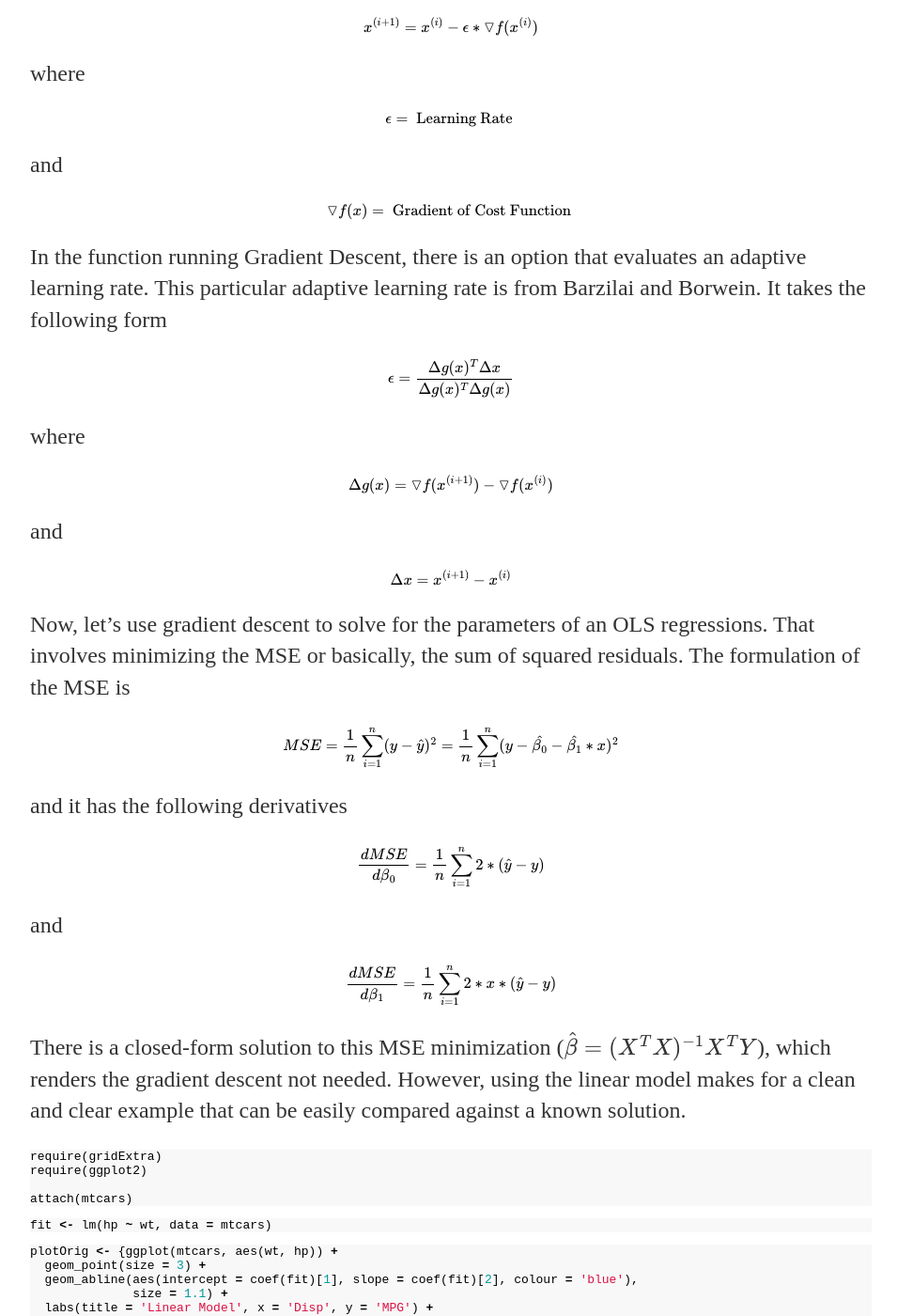
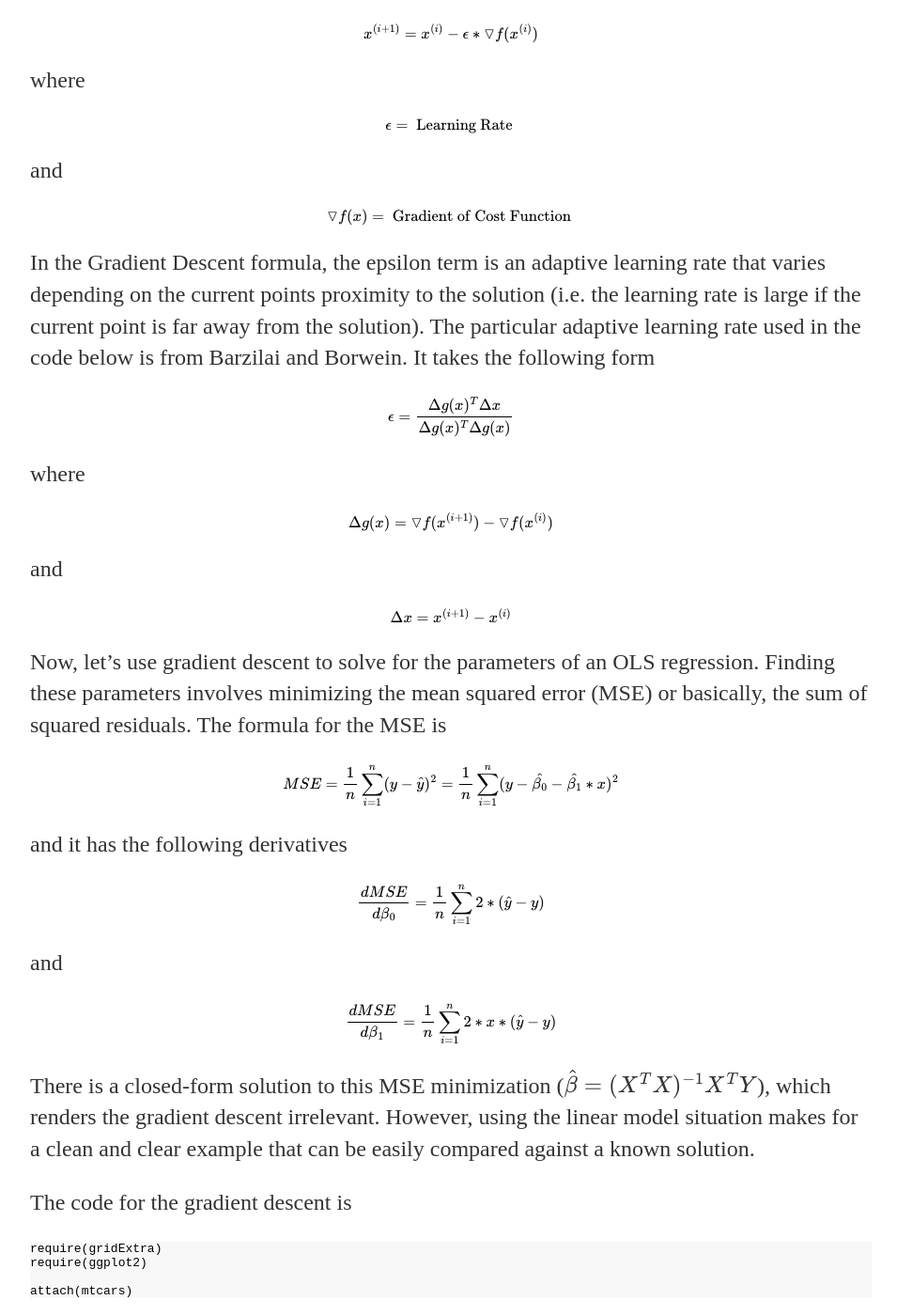
Before and after one commit to aaron-c-jones/aaron-c-jones.github.io, a Jekyll site: the page built from _posts/2018-02-24-aaron-jones-gradient-descent.md, in a window 1280 px wide and 1400 px high, scrolled down 345 px. Shown: the whole window at 94% size, without its empty margins (160-1115 px from the left). Built offline with Jekyll 4.4.1, drawn with Linux system fonts in a browser that asks for light colours; formulas are drawn with MathJax 3; some of the changed text lies outside the part shown.

Commit message:
updating gradient descent post

````diff
--- a/_posts/2018-02-24-aaron-jones-gradient-descent.md
+++ b/_posts/2018-02-24-aaron-jones-gradient-descent.md
@@ -4,10 +4,9 @@ title: "Gradient Descent"
 date: 2018-02-24
 ---
 
-Exploratory work on the Gradient Descent algorithm.
----------------------------------------------------
+Some exploratory work on the gradient descent optimization algorithm:
 
-The Gradient Descent algorithm has the update formulation
+The Gradient Descent algorithm has the update formula
 
 $$x^{(i+1)} = x^{(i)} - \epsilon * \triangledown f(x^{(i)})$$
 
@@ -19,7 +18,8 @@ and
 
 $$\triangledown f(x) = \text{ Gradient of Cost Function }$$
 
-In the function running Gradient Descent, there is an option that evaluates an adaptive learning rate. This particular adaptive learning rate is from Barzilai and Borwein. It takes the following form
+
+In the Gradient Descent formula, the epsilon term is an adaptive learning rate that varies depending on the current points proximity to the solution (i.e. the learning rate is large if the current point is far away from the solution). The particular adaptive learning rate used in the code below is from Barzilai and Borwein. It takes the following form
 
 
 $$\epsilon = \frac{\Delta g(x)^{T} \Delta x}{\Delta g(x)^{T} \Delta g(x)}$$
@@ -32,7 +32,8 @@ and
 
 $$\Delta x = x^{(i+1)} - x^{(i)}$$
 
-Now, let's use gradient descent to solve for the parameters of an OLS regressions. That involves minimizing the MSE or basically, the sum of squared residuals. The formulation of the MSE is
+
+Now, let's use gradient descent to solve for the parameters of an OLS regression. Finding these parameters involves minimizing the mean squared error (MSE) or basically, the sum of squared residuals. The formula for the MSE is
 
 $$MSE = \frac{1}{n}\sum_{i=1}^{n}(y - \hat{y})^2 = \frac{1}{n}\sum_{i=1}^{n}(y - \hat{\beta_{0}} - \hat{\beta_{1}}*x )^2$$
 
@@ -44,7 +45,11 @@ and
 
 $$\frac{dMSE}{d\beta_{1}} = \frac{1}{n}\sum_{i=1}^{n}2*x*(\hat{y} - y)$$
 
-There is a closed-form solution to this MSE minimization ($\hat{\beta} = (X^{T}X)^{-1}X^{T}Y$), which renders the gradient descent not needed. However, using the linear model makes for a clean and clear example that can be easily compared against a known solution.
+
+There is a closed-form solution to this MSE minimization ($\hat{\beta} = (X^{T}X)^{-1}X^{T}Y$), which renders the gradient descent irrelevant. However, using the linear model situation makes for a clean and clear example that can be easily compared against a known solution.
+
+
+The code for the gradient descent is
 
 ``` r
 require(gridExtra)
@@ -52,6 +57,8 @@ require(ggplot2)
 
 attach(mtcars)
 ```
+
+Fitting the linear model via the lm R package (for comparison)...
 
 ``` r
 fit <- lm(hp ~ wt, data = mtcars)
@@ -148,6 +155,8 @@ gradientDescent <- function(
 withAdapt = gradientDescent(x = mtcars$wt, y = mtcars$hp, nparams = length(coef(fit)))
 ```
 
+The coefficients for the R lm command...
+
 ``` r
 actualCoef = coef(fit)
 actualCoef
@@ -156,12 +165,16 @@ actualCoef
     ## (Intercept)          wt
     ##   -1.820922   46.160050
 
+The coefficients from the gradient descent algorithm...
+
 ``` r
 coefFromGD <-c(withAdapt$b0[nrow(withAdapt)], withAdapt$b1[nrow(withAdapt)])
 coefFromGD
 ```
 
     ## [1] -1.816788 46.158869
+
+The lines are partically the same!
 
 ``` r
 plotNew <- {plotOrig +
````
